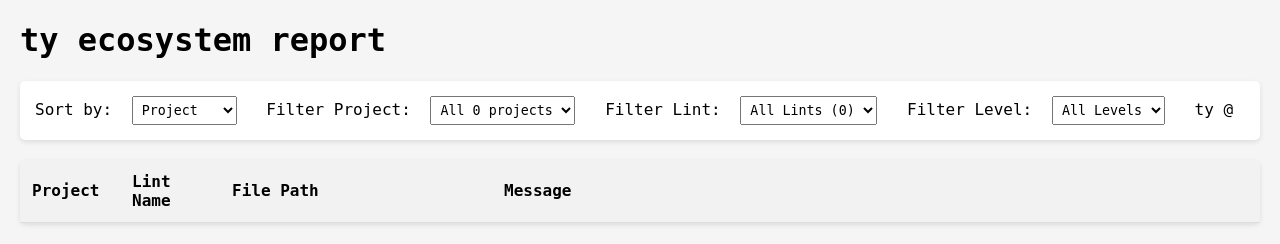
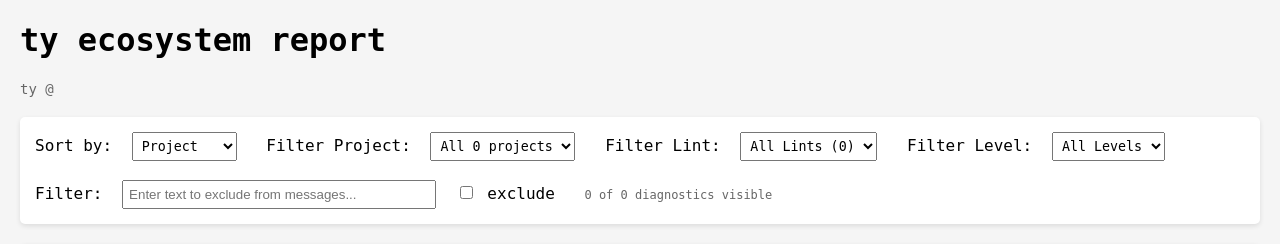
Before and after one commit to astral-sh/ecosystem-analyzer, a Python web app: template templates/ecosystem_report.html in a window 1280 px wide. Shown: the top 244 px of the page. Run offline with Jinja, Linux system fonts and the light colour scheme; the template is opened without the code that fills it, so the values that code supplies are empty.

Commit message:
Diagnostics filtering

```diff
--- a/templates/ecosystem_report.html
+++ b/templates/ecosystem_report.html
@@ -95,6 +95,11 @@
 <body>
     <h1>ty ecosystem report</h1>
 
+    <div style="margin-bottom: 20px; font-size: 14px; color: #666;">
+        ty @ <a href="https://github.com/astral-sh/ruff/commit/{{ ty_commit }}" target="_blank">{{
+            ty_commit[0:7] }}</a>
+    </div>
+
     <div class="controls">
         <label for="sort-select">Sort by:</label>
         <select id="sort-select">
@@ -127,8 +132,19 @@
             {% endfor %}
         </select>
 
-        ty @ <a href="https://github.com/astral-sh/ruff/commit/{{ ty_commit }}" target="_blank">{{
-            ty_commit[0:7] }}</a>
+        <br><br>
+
+        <label for="search-text">Filter:</label>
+        <input type="text" id="search-text" placeholder="Enter text to exclude from messages..." style="width: 300px; padding: 5px; margin-right: 10px;">
+
+        <label style="margin-right: 20px;">
+            <input type="checkbox" id="search-mode" style="margin-right: 5px;">
+            <span id="search-mode-label">exclude</span>
+        </label>
+
+        <span style="font-size: 12px; color: #666;">
+            <span id="visible-count">{{ diagnostics | length }}</span> of {{ diagnostics | length }} diagnostics visible
+        </span>
     </div>
 
     <table id="diagnostics-table">
@@ -164,10 +180,21 @@
             const filterProject = document.getElementById('filter-project');
             const filterLint = document.getElementById('filter-lint');
             const filterLevel = document.getElementById('filter-level');
+            const searchText = document.getElementById('search-text');
+            const searchMode = document.getElementById('search-mode');
+
+            // Debounce for search input
+            let searchTimeout;
+            const debouncedFilterTable = () => {
+                clearTimeout(searchTimeout);
+                searchTimeout = setTimeout(filterTable, 300); // 300ms delay
+            };
 
             filterProject.addEventListener('change', filterTable);
             filterLint.addEventListener('change', filterTable);
             filterLevel.addEventListener('change', filterTable);
+            searchText.addEventListener('input', debouncedFilterTable);
+            searchMode.addEventListener('change', updateSearchMode);
 
             // Initial sort
             sortTable();
@@ -213,25 +240,61 @@
             function filterTable() {
                 const projectFilter = filterProject.value;
                 const levelFilter = filterLevel.value;
+                const searchTerm = searchText.value.toLowerCase().trim();
+                const isIncludeMode = searchMode.checked;
 
                 const rows = document.querySelectorAll('.diagnostic-row');
+                let visibleCount = 0;
 
                 rows.forEach(row => {
                     const rowProject = row.getAttribute('data-project');
                     const rowLint = row.getAttribute('data-lint');
                     const rowLevel = row.getAttribute('data-level');
+                    const rowMessage = row.querySelector('td:nth-child(4)').textContent.toLowerCase();
 
                     const projectMatch = projectFilter === 'all' || rowProject === projectFilter;
                     const lintMatch = filterLint.value === 'all' || rowLint === filterLint.value;
                     const levelMatch = levelFilter === 'all' || rowLevel === levelFilter;
 
-                    if (projectMatch && lintMatch && levelMatch) {
+                    // Search logic
+                    let searchMatch = true;
+                    if (searchTerm) {
+                        if (isIncludeMode) {
+                            // Include mode: show only messages containing the search term
+                            searchMatch = rowMessage.includes(searchTerm);
+                        } else {
+                            // Exclude mode (default): hide messages containing the search term
+                            searchMatch = !rowMessage.includes(searchTerm);
+                        }
+                    }
+
+                    if (projectMatch && lintMatch && levelMatch && searchMatch) {
                         row.style.display = '';
+                        visibleCount++;
                     } else {
                         row.style.display = 'none';
                     }
                 });
+
+                // Update visible count
+                document.getElementById('visible-count').textContent = visibleCount;
             }
+
+            function updateSearchMode() {
+                const isIncludeMode = searchMode.checked;
+                const modeLabel = document.getElementById('search-mode-label');
+
+                if (isIncludeMode) {
+                    searchText.placeholder = 'Enter text to search in messages...';
+                    modeLabel.textContent = 'include';
+                } else {
+                    searchText.placeholder = 'Enter text to exclude from messages...';
+                    modeLabel.textContent = 'exclude';
+                }
+                // Use debounced version for mode changes too
+                debouncedFilterTable();
+            }
+
         });
     </script>
 </body>
```
